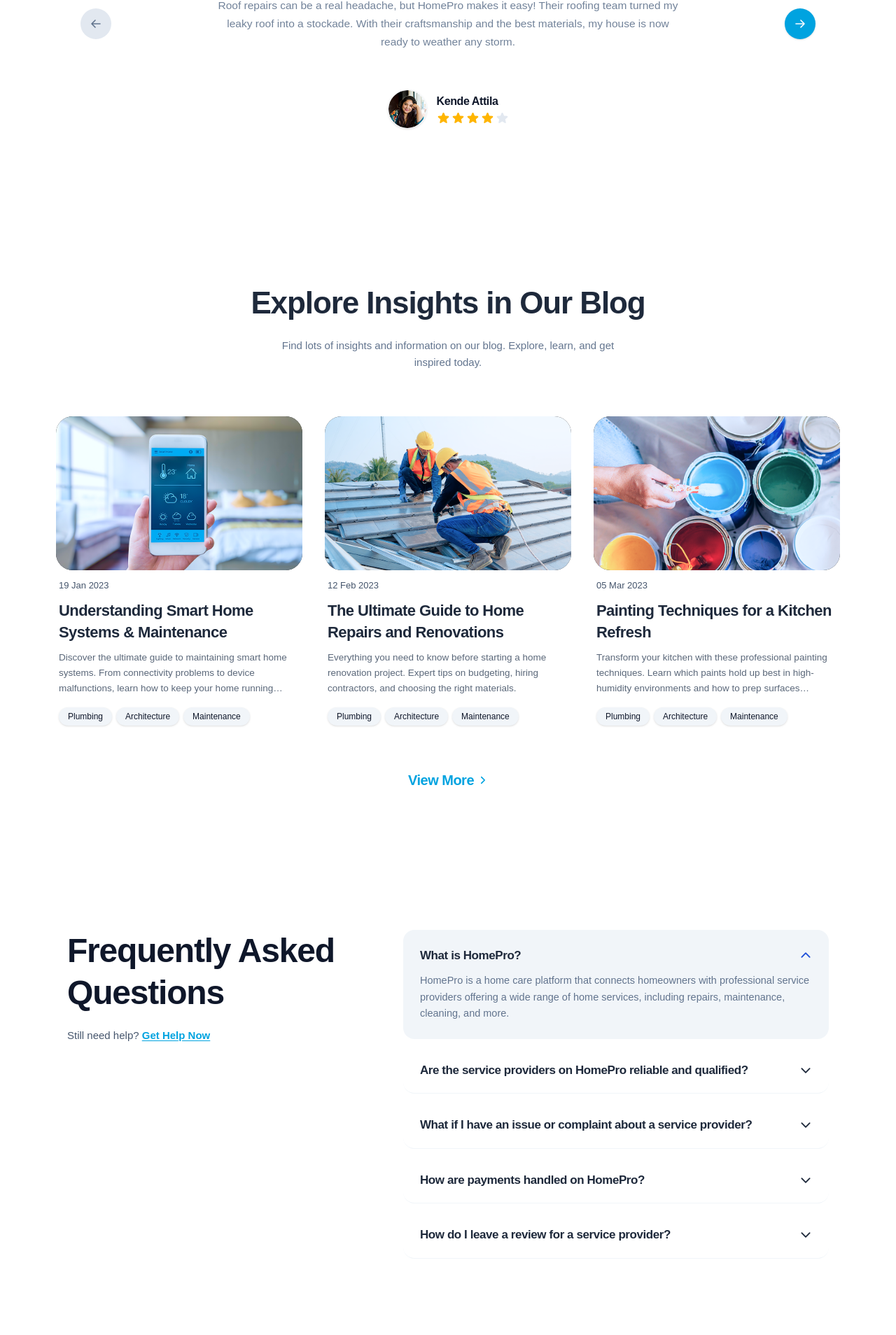
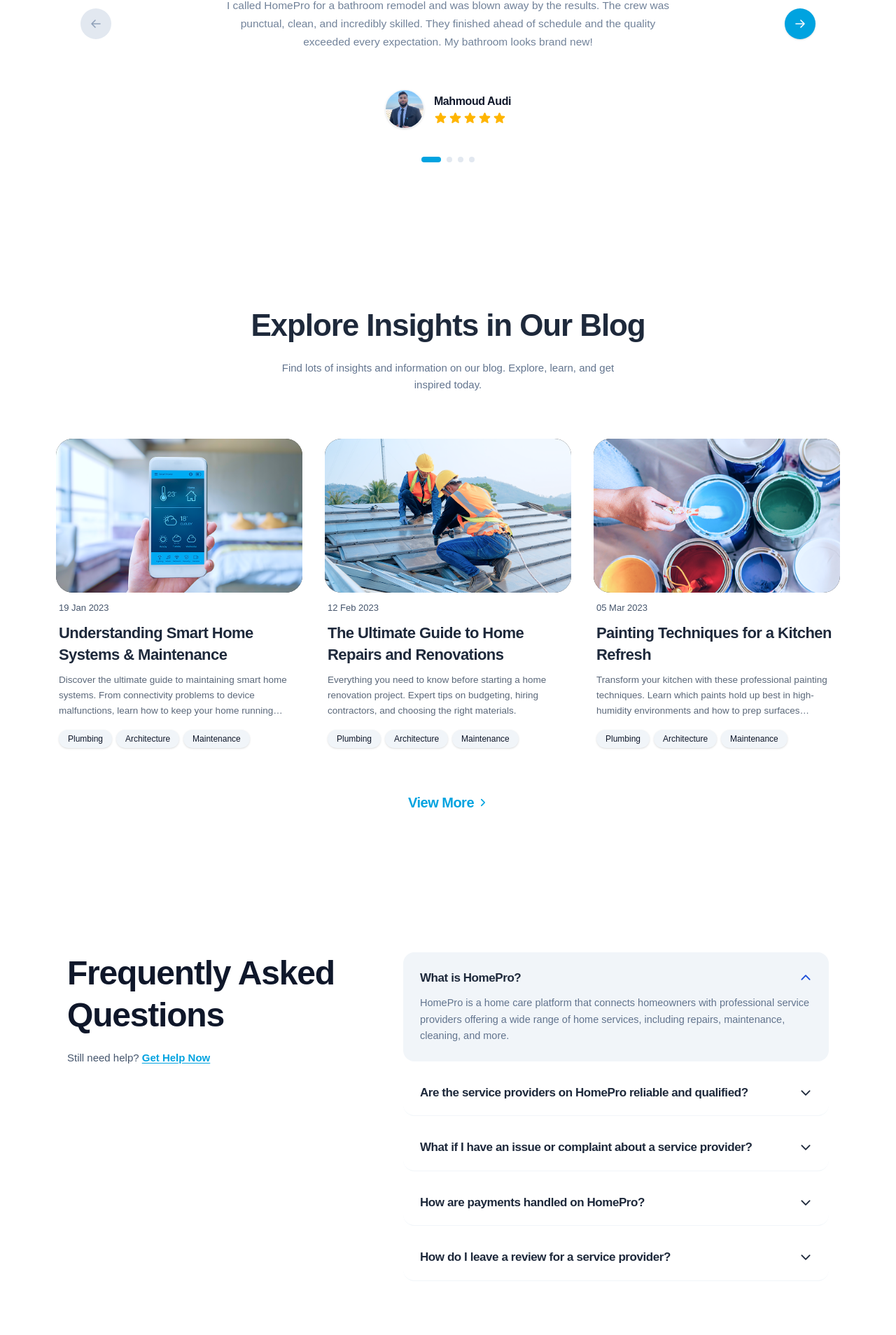
Before and after one commit to mahmoudaudi/Home_Services, a React (Vite) app: page / in a window 1280 px wide. Shown: the part 4180-6088 px from the top of the page at 70% size. Built offline with nearby package versions, Linux system fonts and the light colour scheme.

Commit message:
editing the responsivity

```diff
--- a/src/components/layout/Footer.jsx
+++ b/src/components/layout/Footer.jsx
@@ -101,7 +101,7 @@
 
         </div>
 
-        <div className="w-full h-px bg-white/20 mb-5 sm:mb-6" />
+        <div className="hidden md:block w-full h-px bg-white/20 mb-5 sm:mb-6" />
         <div className="text-center text-white/80 text-[12.5px] sm:text-[13.5px] tracking-wide">
           © {COPYRIGHT_YEAR} HomePro. All rights reserved.
         </div>
--- a/src/components/sections/BlogSection.jsx
+++ b/src/components/sections/BlogSection.jsx
@@ -9,7 +9,7 @@
       <div className="max-w-[1240px] w-full mx-auto flex flex-col items-center">
 
         <div className="text-center max-w-[650px] mb-10 md:mb-14 lg:mb-16">
-          <h2 className="text-[26px] sm:text-[30px] lg:text-[44px] text-[#1E293B] font-bold tracking-tight mb-3 md:mb-4">
+          <h2 className="text-[26px] sm:text-[30px] md:text-[36px] lg:text-[44px] text-[#1E293B] font-bold tracking-tight mb-3 md:mb-4">
             Explore Insights in Our Blog
           </h2>
           <p className="text-slate-500 text-sm md:text-[15px] leading-relaxed max-w-[530px] mx-auto">
--- a/src/components/sections/CtaBanner.jsx
+++ b/src/components/sections/CtaBanner.jsx
@@ -6,7 +6,7 @@
 export default function CtaBanner() {
   return (
     /* .cta-banner-notch adds the ::before white geometric bar (index.css) */
-    <section id="contact" className="cta-banner-notch bg-[#0A194E] min-h-[460px] sm:min-h-[480px] w-full relative overflow-hidden flex items-center select-none pt-20 sm:pt-[72px] md:pt-16 pb-0 px-5 sm:px-8 md:px-12 lg:px-16 xl:px-20">
+    <section id="contact" className="cta-banner-notch bg-[#0A194E] min-h-[460px] sm:min-h-[480px] w-full relative z-[1] overflow-hidden flex items-center select-none pt-20 sm:pt-[72px] md:pt-16 pb-0 px-5 sm:px-8 md:px-12 lg:px-16 xl:px-20">
 
       <div className="max-w-[1280px] w-full mx-auto grid grid-cols-1 md:grid-cols-12 gap-6 md:gap-8 items-center relative z-10">
 
--- a/src/components/sections/FaqSection.jsx
+++ b/src/components/sections/FaqSection.jsx
@@ -6,7 +6,7 @@
   const toggle = (index) => setOpenIndex(openIndex === index ? null : index);
 
   return (
-    <section className="bg-white py-16 px-5 sm:px-8 md:py-20 md:px-12 lg:py-24 lg:px-16 xl:px-24 select-none w-full">
+    <section className="bg-white py-16 px-5 sm:px-8 md:py-20 md:px-12 lg:py-24 lg:px-16 xl:px-24 select-none w-full relative z-[2] mb-[-4px]">
       <div className="max-w-[1240px] w-full mx-auto grid grid-cols-1 lg:grid-cols-12 gap-10 md:gap-12 lg:gap-16 items-start">
 
         {/* Sticky heading */}
--- a/src/components/sections/HowItWorks.jsx
+++ b/src/components/sections/HowItWorks.jsx
@@ -31,7 +31,7 @@
             height: auto !important;
             position: absolute !important;
             bottom: 0 !important;
-            left: -8% !important;
+            left: -3% !important;
           }
         }
       `}</style>
--- a/src/components/sections/Testimonials.jsx
+++ b/src/components/sections/Testimonials.jsx
@@ -1,7 +1,10 @@
 import { useState } from "react";
 import trustpilotLogo from "@/assets/Logo.png";
-import profileImage from "@/assets/imageProfile.png";
+import profile1 from "@/assets/imageProfile.png";
+import profile2 from "@/assets/profile2(copy).jpeg";
 import { TESTIMONIALS } from "@/data/testimonials";
+
+const AVATARS = [profile2, profile1, profile1, profile1];
 
 function StarRating({ rating, max = 5 }) {
   return (
@@ -26,23 +29,24 @@
   );
 }
 
-function NavButton({ direction, onClick, className = "" }) {
+function NavButton({ direction, onClick, disabled = false, className = "" }) {
   const isNext = direction === "next";
   const icon = isNext
     ? "M13.5 4.5 21 12m0 0-7.5 7.5M21 12H3"
     : "M10.5 19.5 3 12m0 0 7.5-7.5M3 12h18";
   const translateClass = isNext ? "group-hover:translate-x-0.5" : "group-hover:-translate-x-0.5";
-  const colorClass = isNext
-    ? "bg-[#00A3E0] hover:bg-[#0089BE] text-white shadow-sm"
-    : "bg-[#E2E8F0] hover:bg-[#CBD5E1] text-slate-500";
+  const colorClass = disabled
+    ? "bg-[#E2E8F0] text-slate-400 cursor-not-allowed"
+    : "bg-[#00A3E0] hover:bg-[#0089BE] text-white shadow-sm active:scale-95";
 
   return (
     <button
-      onClick={onClick}
-      className={`rounded-full flex items-center justify-center group active:scale-95 transition-colors ${colorClass} ${className}`}
+      onClick={disabled ? undefined : onClick}
+      disabled={disabled}
+      className={`rounded-full flex items-center justify-center group transition-colors ${colorClass} ${className}`}
       aria-label={isNext ? "Next review" : "Previous review"}
     >
-      <svg xmlns="http://www.w3.org/2000/svg" fill="none" viewBox="0 0 24 24" strokeWidth="2.5" stroke="currentColor" className={`${translateClass} transition-transform`} aria-hidden="true">
+      <svg xmlns="http://www.w3.org/2000/svg" fill="none" viewBox="0 0 24 24" strokeWidth="2.5" stroke="currentColor" className={`${disabled ? "" : translateClass} transition-transform`} aria-hidden="true">
         <path strokeLinecap="round" strokeLinejoin="round" d={icon} />
       </svg>
     </button>
@@ -51,15 +55,17 @@
 
 export default function Testimonials() {
   const [activeIndex, setActiveIndex] = useState(0);
-  const handlePrev = () => setActiveIndex((i) => (i === 0 ? TESTIMONIALS.length - 1 : i - 1));
-  const handleNext = () => setActiveIndex((i) => (i === TESTIMONIALS.length - 1 ? 0 : i + 1));
+  const isFirst = activeIndex === 0;
+  const isLast  = activeIndex === TESTIMONIALS.length - 1;
+  const handlePrev = () => { if (!isFirst) setActiveIndex((i) => i - 1); };
+  const handleNext = () => { if (!isLast)  setActiveIndex((i) => i + 1); };
   const active = TESTIMONIALS[activeIndex];
 
   return (
     <section className="bg-white py-12 px-6 md:px-12 lg:py-20 lg:px-20 select-none w-full flex flex-col items-center justify-center overflow-hidden">
       <div className="max-w-[1050px] w-full mx-auto flex flex-col items-center text-center">
 
-        <h2 className="text-[32px] lg:text-[46px] font-bold text-[#1E293B] leading-[40px] lg:leading-[52px] tracking-tight max-w-[700px] mb-6 lg:mb-8">
+        <h2 className="text-[26px] sm:text-[30px] md:text-[36px] lg:text-[46px] font-bold text-[#1E293B] leading-tight lg:leading-[52px] tracking-tight max-w-[700px] mb-6 lg:mb-8">
           Here our original reviews from trusted platform
         </h2>
 
@@ -72,18 +78,18 @@
 
         {/* Desktop carousel row — nav buttons hidden on mobile */}
         <div className="relative w-full flex items-center justify-between gap-4 md:gap-8 min-h-[140px] mb-6">
-          <NavButton direction="prev" onClick={handlePrev} className="hidden lg:flex shrink-0 w-11 h-11 [&>svg]:w-4 [&>svg]:h-4" />
-          <div className="max-w-[680px] mx-auto px-2" aria-live="polite" aria-atomic="true">
+          <NavButton direction="prev" onClick={handlePrev} disabled={isFirst} className="hidden lg:flex shrink-0 w-11 h-11 [&>svg]:w-4 [&>svg]:h-4" />
+          <div key={activeIndex} className="testimonial-fade max-w-[680px] mx-auto px-2" aria-live="polite" aria-atomic="true">
             <p className="text-slate-500/90 text-[14.5px] md:text-[15.5px] leading-[24px] md:leading-[26px] font-normal text-center">
               {active.text}
             </p>
           </div>
-          <NavButton direction="next" onClick={handleNext} className="hidden lg:flex shrink-0 w-11 h-11 [&>svg]:w-4 [&>svg]:h-4" />
+          <NavButton direction="next" onClick={handleNext} disabled={isLast} className="hidden lg:flex shrink-0 w-11 h-11 [&>svg]:w-4 [&>svg]:h-4" />
         </div>
 
-        <div className="flex items-center gap-3.5 text-left justify-center mb-8 lg:mb-10">
+        <div key={`author-${activeIndex}`} className="testimonial-fade flex items-center gap-3.5 text-left justify-center mb-8 lg:mb-10">
           <div className="w-14 h-14 rounded-full overflow-hidden border border-slate-100 shadow-sm shrink-0">
-            <img src={profileImage} alt={active.author} className="w-full h-full object-cover" />
+            <img src={AVATARS[activeIndex]} alt={active.author} className="w-full h-full object-cover" />
           </div>
           <div className="flex flex-col gap-0.5">
             <h4 className="text-base font-bold text-[#0F172A] leading-tight tracking-tight">
@@ -93,10 +99,8 @@
           </div>
         </div>
 
-        {/* Mobile controls — hidden on desktop */}
-        <div className="flex lg:hidden items-center justify-center gap-6 w-full">
-          <NavButton direction="prev" onClick={handlePrev} className="w-[50px] h-[50px] [&>svg]:w-5 [&>svg]:h-5" />
-          <div className="flex items-center gap-2 justify-center">
+        {/* Dot indicators — visible on all screen sizes */}
+        <div className="flex items-center gap-2 justify-center mb-6">
           {TESTIMONIALS.map((_, idx) => (
             <button
               key={idx}
@@ -106,7 +110,11 @@
             />
           ))}
         </div>
-          <NavButton direction="next" onClick={handleNext} className="w-[50px] h-[50px] [&>svg]:w-5 [&>svg]:h-5" />
+
+        {/* Mobile controls — hidden on desktop */}
+        <div className="flex lg:hidden items-center justify-center gap-6 w-full">
+          <NavButton direction="prev" onClick={handlePrev} disabled={isFirst} className="w-[50px] h-[50px] [&>svg]:w-5 [&>svg]:h-5" />
+          <NavButton direction="next" onClick={handleNext} disabled={isLast}  className="w-[50px] h-[50px] [&>svg]:w-5 [&>svg]:h-5" />
         </div>
 
       </div>
--- a/src/constants/theme.js
+++ b/src/constants/theme.js
@@ -10,4 +10,4 @@
 export const CONTACT_PHONE_DISPLAY = "(888) 617-5894";
 export const CONTACT_PHONE_HREF = "tel:8886175894";
 export const BUSINESS_NAME = "HomePro";
-export const COPYRIGHT_YEAR = new Date().getFullYear().toString();
+export const COPYRIGHT_YEAR = "2023";
--- a/src/data/testimonials.js
+++ b/src/data/testimonials.js
@@ -1,21 +1,21 @@
 export const TESTIMONIALS = [
+  {
+    text: "I called HomePro for a bathroom remodel and was blown away by the results. The crew was punctual, clean, and incredibly skilled. They finished ahead of schedule and the quality exceeded every expectation. My bathroom looks brand new!",
+    author: "Mahmoud Audi",
+    rating: 5,
+  },
   {
     text: "Roof repairs can be a real headache, but HomePro makes it easy! Their roofing team turned my leaky roof into a stockade. With their craftsmanship and the best materials, my house is now ready to weather any storm.",
     author: "Kende Attila",
     rating: 4,
   },
   {
-    text: "Outstanding service from start to finish. The team arrived right on schedule, diagnosed our plumbing issues efficiently, and provided a transparent quote. Highly recommended for any home services!",
-    author: "Alex Johnson",
-    rating: 5,
-  },
-  {
-    text: "Very professional and courteous technicians. They cleaned up perfectly after completing the electrical installation. Great communication throughout the process.",
+    text: "Had a plumbing emergency late at night and HomePro responded within the hour. The technician was calm, professional, and fixed the issue quickly without any mess. Pricing was fair and transparent. Will absolutely call them again.",
     author: "Sarah Miller",
     rating: 4,
   },
   {
-    text: "Excellent support and quick turnaround time. They handled our HVAC maintenance with complete expertise. Will definitely be utilizing their home services package again.",
+    text: "HomePro handled our full home electrical upgrade from start to finish. They walked us through every step, kept the workspace tidy, and delivered flawless results. Trustworthy team that genuinely cares about their work.",
     author: "Marcus Vance",
     rating: 5,
   },
--- a/src/index.css
+++ b/src/index.css
@@ -29,6 +29,10 @@
   scroll-behavior: smooth;
 }
 
+body {
+  overflow-x: hidden;
+}
+
 /* Desktop-only divider below hero */
 .hero-divider {
   height: 0;
@@ -38,6 +42,15 @@
   .hero-divider {
     height: 1px;
   }
+}
+
+/* Testimonials carousel fade-in */
+@keyframes testimonial-fade {
+  from { opacity: 0; transform: translateY(6px); }
+  to   { opacity: 1; transform: translateY(0);   }
+}
+.testimonial-fade {
+  animation: testimonial-fade 0.35s ease-out;
 }
 
 /* Offset anchor-linked sections below the fixed navbar (≈48 px) */
@@ -73,7 +86,7 @@
   right: 0;
   height: 54px;
   background-color: #ffffff;
-  clip-path: polygon(0 0, 100% 0, 100% 16px, 42% 16px, 39% 54px, 13% 54px, 10% 16px, 0 16px);
+  clip-path: polygon(0 0, 100% 0, 100% 1px, 42% 1px, 39% 54px, 13% 54px, 10% 1px, 0 1px);
   z-index: 40;
   pointer-events: none;
 }
@@ -81,6 +94,6 @@
 @media (max-width: 767px) {
   .cta-banner-notch::before {
     height: 48px;
-    clip-path: polygon(0 0, 100% 0, 100% 12px, 78% 12px, 73% 48px, 27% 48px, 22% 12px, 0 12px);
+    clip-path: polygon(0 0, 100% 0, 100% 1px, 78% 1px, 73% 48px, 27% 48px, 22% 1px, 0 1px);
   }
 }
```
Also changed, not shown: src/components/sections/HeroSection.jsx (+5 -5 lines), src/assets/profile2(copy).jpeg (added). Lines whose indentation alone changed are shown as unchanged.
